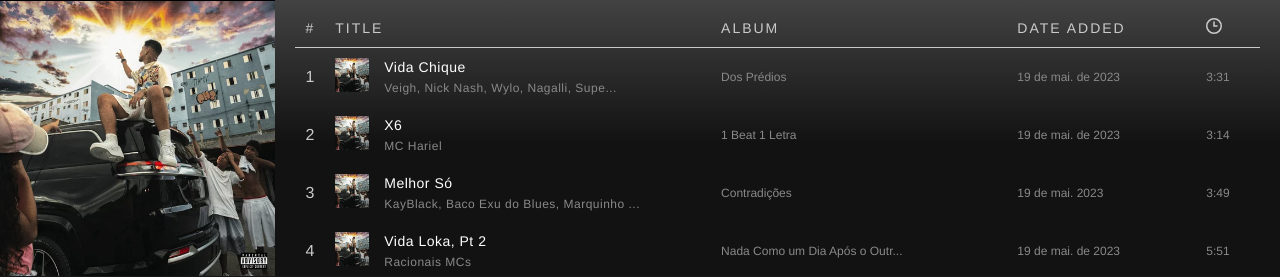
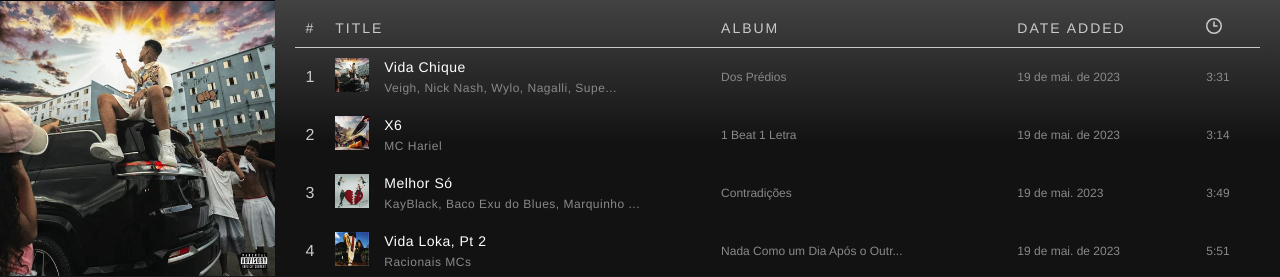
Before and after one commit to jvsobraz/spotify-desktop-app, an Electron app: page index.html in a window 1280 px wide. Shown: the part 444-721 px from the top of the page. Drawn offline with Linux system fonts and the light colour scheme.

Commit message:
Added images

```diff
--- a/index.html
+++ b/index.html
@@ -259,7 +259,7 @@
                             <td>2</td>
                             <td class="song-title">
                                 <div class="song-image">
-                                    <img src="images/song-cover.jpeg" alt="">
+                                    <img src="images/song-cover2.jpeg" alt="">
                                 </div>
                                 <div class="song-name-album">
                                     <div class="song-name">X6</div>
@@ -276,7 +276,7 @@
                             <td>3</td>
                             <td class="song-title">
                                 <div class="song-image">
-                                    <img src="images/song-cover.jpeg" alt="">
+                                    <img src="images/song-cover3.jpeg" alt="">
                                 </div>
                                 <div class="song-name-album">
                                     <div class="song-name">Melhor Só</div>
@@ -293,7 +293,7 @@
                             <td>4</td>
                             <td class="song-title">
                                 <div class="song-image">
-                                    <img src="images/song-cover.jpeg" alt="">
+                                    <img src="images/song-cover4.jpeg" alt="">
                                 </div>
                                 <div class="song-name-album">
                                     <div class="song-name">Vida Loka, Pt 2</div>
@@ -310,7 +310,7 @@
                             <td>5</td>
                             <td class="song-title">
                                 <div class="song-image">
-                                    <img src="images/song-cover.jpeg" alt="">
+                                    <img src="images/song-cover5.jpeg" alt="">
                                 </div>
                                 <div class="song-name-album">
                                     <div class="song-name">Tropa do Mais Novo</div>
```
Also changed, not shown: images/song-cover2.jpeg (added), images/song-cover3.jpeg (added), images/song-cover4.jpeg (added).
